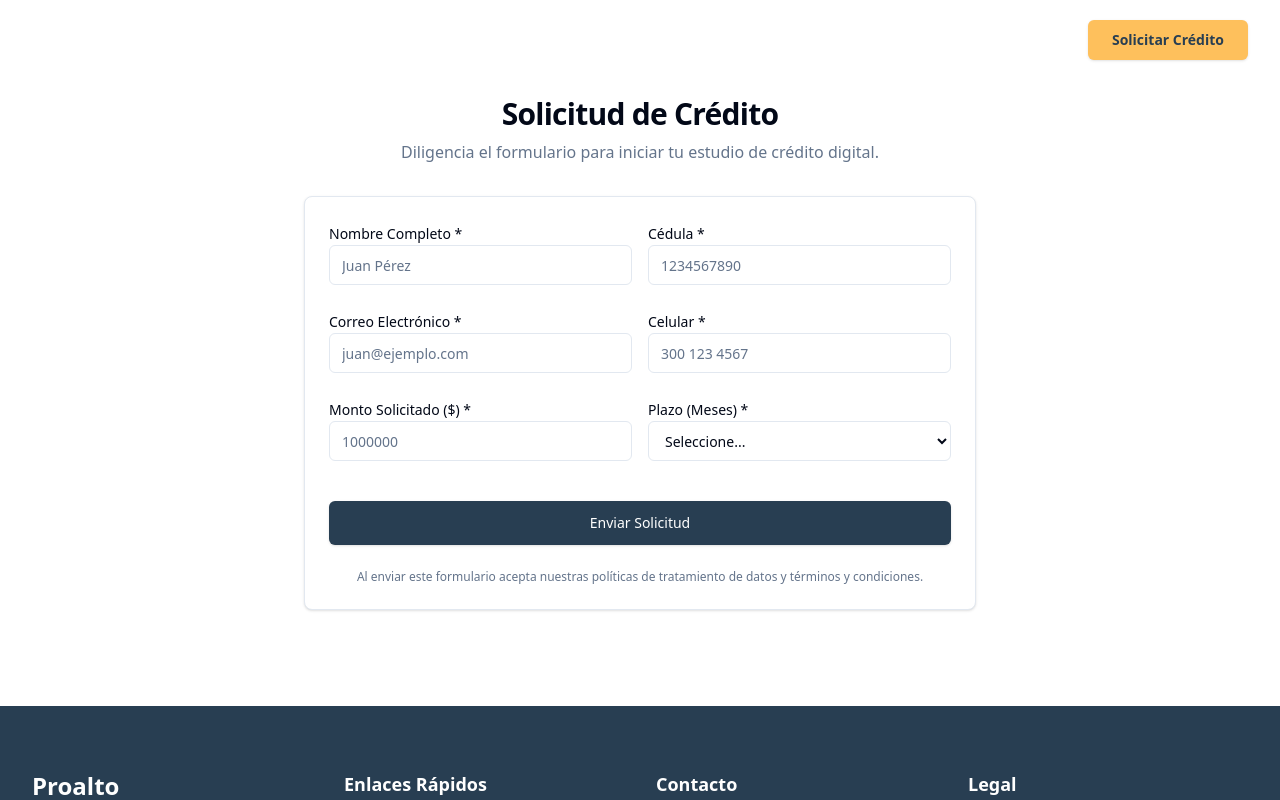
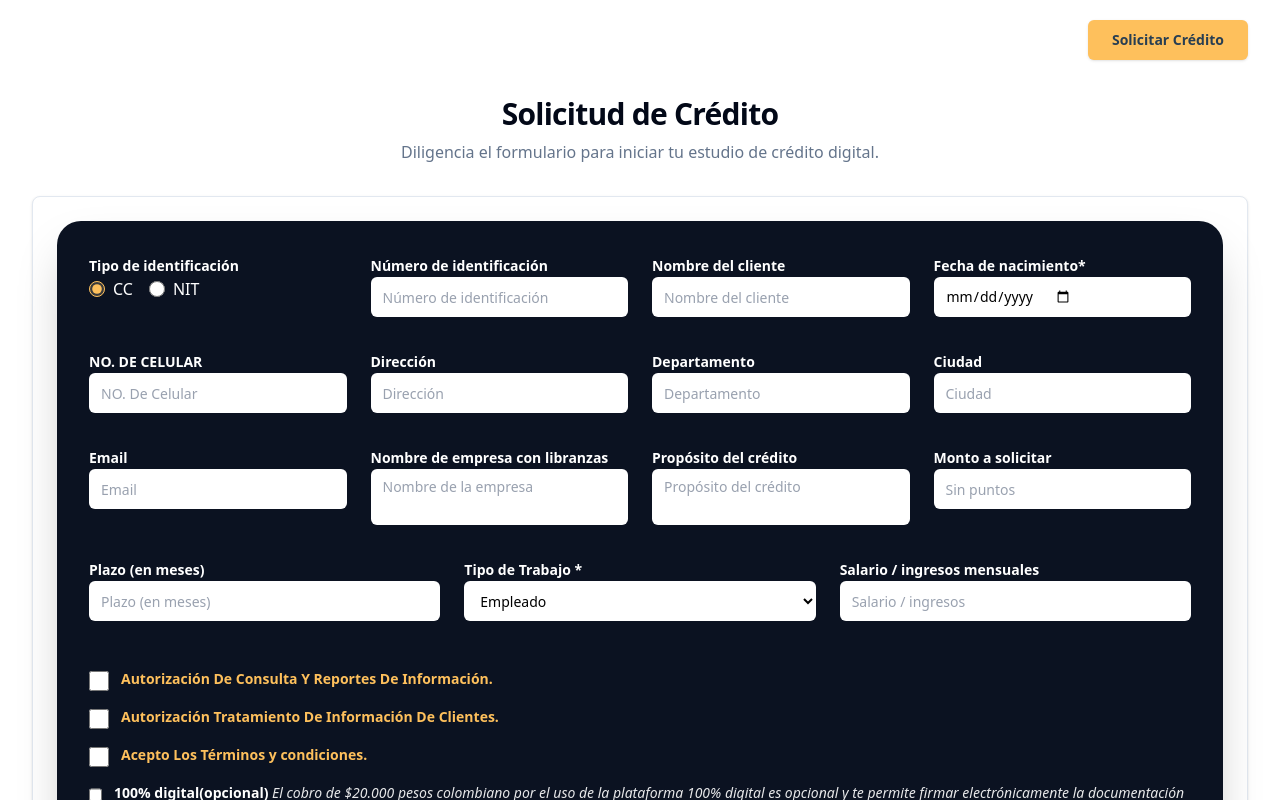
Before and after one commit to Ban68/proalto, a Next.js app: page /formulario-de-registro in a window 1280 px wide. Shown: the top 800 px of the page. Built offline with nearby package versions, Linux system fonts and the light colour scheme.

Commit message:
feat(ui): replicate credit application form with dark theme and full fields

```diff
--- a/app/formulario-de-registro/page.tsx
+++ b/app/formulario-de-registro/page.tsx
@@ -7,7 +7,7 @@ export default function RegisterPage() {
         <div className="min-h-screen bg-background flex flex-col">
             <Navbar />
             <main className="flex-1 container py-12 md:py-24">
-                <div className="max-w-2xl mx-auto space-y-8">
+                <div className="max-w-7xl mx-auto space-y-8">
                     <div className="text-center space-y-2">
                         <h1 className="text-3xl font-bold tracking-tight">Solicitud de Crédito</h1>
                         <p className="text-muted-foreground">
--- a/components/forms/credit-application-form.tsx
+++ b/components/forms/credit-application-form.tsx
@@ -42,113 +42,231 @@ export function CreditApplicationForm() {
     }
 
     return (
-        <form onSubmit={onSubmit} className="space-y-6">
-            <div className="grid grid-cols-1 md:grid-cols-2 gap-4">
+        <form onSubmit={onSubmit} className="space-y-8 bg-[#0B1221] p-8 rounded-3xl text-white shadow-2xl">
+
+            {/* Row 1 */}
+            <div className="grid grid-cols-1 md:grid-cols-2 lg:grid-cols-4 gap-6">
+
+                {/* Tipo de Identificación */}
+                <div className="space-y-3">
+                    <label className="text-sm font-bold">Tipo de identificación</label>
+                    <div className="flex gap-4">
+                        <label className="flex items-center space-x-2 cursor-pointer">
+                            <input type="radio" name="identificationType" value="CC" defaultChecked className="accent-[#fec05c] w-4 h-4" />
+                            <span>CC</span>
+                        </label>
+                        <label className="flex items-center space-x-2 cursor-pointer">
+                            <input type="radio" name="identificationType" value="NIT" className="accent-[#fec05c] w-4 h-4" />
+                            <span>NIT</span>
+                        </label>
+                    </div>
+                </div>
+
+                {/* Número de identificación */}
                 <div className="space-y-2">
-                    <label htmlFor="name" className="text-sm font-medium leading-none peer-disabled:cursor-not-allowed peer-disabled:opacity-70">
-                        Nombre Completo *
-                    </label>
+                    <label htmlFor="cedula" className="text-sm font-bold">Número de identificación</label>
+                    <input
+                        id="cedula"
+                        name="cedula"
+                        required
+                        className="flex h-10 w-full rounded-md border-none bg-white px-3 py-2 text-sm text-black placeholder:text-gray-400 focus:ring-2 focus:ring-[#fec05c]"
+                        placeholder="Número de identificación"
+                    />
+                </div>
+
+                {/* Nombre del Cliente */}
+                <div className="space-y-2">
+                    <label htmlFor="name" className="text-sm font-bold">Nombre del cliente</label>
                     <input
                         id="name"
                         name="name"
                         required
-                        className="flex h-10 w-full rounded-md border border-input bg-background px-3 py-2 text-sm ring-offset-background file:border-0 file:bg-transparent file:text-sm file:font-medium placeholder:text-muted-foreground focus-visible:outline-none focus-visible:ring-2 focus-visible:ring-ring focus-visible:ring-offset-2 disabled:cursor-not-allowed disabled:opacity-50"
-                        placeholder="Juan Pérez"
+                        className="flex h-10 w-full rounded-md border-none bg-white px-3 py-2 text-sm text-black placeholder:text-gray-400 focus:ring-2 focus:ring-[#fec05c]"
+                        placeholder="Nombre del cliente"
                     />
                 </div>
+
+                {/* Fecha de nacimiento */}
                 <div className="space-y-2">
-                    <label htmlFor="cedula" className="text-sm font-medium leading-none peer-disabled:cursor-not-allowed peer-disabled:opacity-70">
-                        Cédula *
-                    </label>
+                    <label htmlFor="birthDate" className="text-sm font-bold">Fecha de nacimiento*</label>
                     <input
-                        id="cedula"
-                        name="cedula"
+                        id="birthDate"
+                        name="birthDate"
+                        type="date"
                         required
-                        type="number"
-                        className="flex h-10 w-full rounded-md border border-input bg-background px-3 py-2 text-sm ring-offset-background file:border-0 file:bg-transparent file:text-sm file:font-medium placeholder:text-muted-foreground focus-visible:outline-none focus-visible:ring-2 focus-visible:ring-ring focus-visible:ring-offset-2 disabled:cursor-not-allowed disabled:opacity-50"
-                        placeholder="1234567890"
+                        className="flex h-10 w-full rounded-md border-none bg-white px-3 py-2 text-sm text-black placeholder:text-gray-400 focus:ring-2 focus:ring-[#fec05c]"
                     />
                 </div>
             </div>
 
-            <div className="grid grid-cols-1 md:grid-cols-2 gap-4">
+            {/* Row 2 */}
+            <div className="grid grid-cols-1 md:grid-cols-2 lg:grid-cols-4 gap-6">
                 <div className="space-y-2">
-                    <label htmlFor="email" className="text-sm font-medium leading-none peer-disabled:cursor-not-allowed peer-disabled:opacity-70">
-                        Correo Electrónico *
-                    </label>
+                    <label htmlFor="phone" className="text-sm font-bold uppercase">No. De Celular</label>
+                    <input
+                        id="phone"
+                        name="phone"
+                        type="tel"
+                        required
+                        className="flex h-10 w-full rounded-md border-none bg-white px-3 py-2 text-sm text-black placeholder:text-gray-400 focus:ring-2 focus:ring-[#fec05c]"
+                        placeholder="NO. De Celular"
+                    />
+                </div>
+                <div className="space-y-2">
+                    <label htmlFor="address" className="text-sm font-bold">Dirección</label>
+                    <input
+                        id="address"
+                        name="address"
+                        required
+                        className="flex h-10 w-full rounded-md border-none bg-white px-3 py-2 text-sm text-black placeholder:text-gray-400 focus:ring-2 focus:ring-[#fec05c]"
+                        placeholder="Dirección"
+                    />
+                </div>
+                <div className="space-y-2">
+                    <label htmlFor="department" className="text-sm font-bold">Departamento</label>
+                    <input
+                        id="department"
+                        name="department"
+                        required
+                        className="flex h-10 w-full rounded-md border-none bg-white px-3 py-2 text-sm text-black placeholder:text-gray-400 focus:ring-2 focus:ring-[#fec05c]"
+                        placeholder="Departamento"
+                    />
+                </div>
+                <div className="space-y-2">
+                    <label htmlFor="city" className="text-sm font-bold">Ciudad</label>
+                    <input
+                        id="city"
+                        name="city"
+                        required
+                        className="flex h-10 w-full rounded-md border-none bg-white px-3 py-2 text-sm text-black placeholder:text-gray-400 focus:ring-2 focus:ring-[#fec05c]"
+                        placeholder="Ciudad"
+                    />
+                </div>
+            </div>
+
+            {/* Row 3 */}
+            <div className="grid grid-cols-1 md:grid-cols-2 lg:grid-cols-4 gap-6">
+                <div className="space-y-2">
+                    <label htmlFor="email" className="text-sm font-bold">Email</label>
                     <input
                         id="email"
                         name="email"
                         type="email"
                         required
-                        className="flex h-10 w-full rounded-md border border-input bg-background px-3 py-2 text-sm ring-offset-background file:border-0 file:bg-transparent file:text-sm file:font-medium placeholder:text-muted-foreground focus-visible:outline-none focus-visible:ring-2 focus-visible:ring-ring focus-visible:ring-offset-2 disabled:cursor-not-allowed disabled:opacity-50"
-                        placeholder="juan@ejemplo.com"
+                        className="flex h-10 w-full rounded-md border-none bg-white px-3 py-2 text-sm text-black placeholder:text-gray-400 focus:ring-2 focus:ring-[#fec05c]"
+                        placeholder="Email"
                     />
                 </div>
                 <div className="space-y-2">
-                    <label htmlFor="phone" className="text-sm font-medium leading-none peer-disabled:cursor-not-allowed peer-disabled:opacity-70">
-                        Celular *
-                    </label>
+                    <label htmlFor="company" className="text-sm font-bold">Nombre de empresa con libranzas</label>
+                    <textarea
+                        id="company"
+                        name="company"
+                        required
+                        className="flex min-h-[40px] w-full rounded-md border-none bg-white px-3 py-2 text-sm text-black placeholder:text-gray-400 focus:ring-2 focus:ring-[#fec05c] resize-none"
+                        placeholder="Nombre de la empresa"
+                        rows={2}
+                    />
+                </div>
+                <div className="space-y-2">
+                    <label htmlFor="purpose" className="text-sm font-bold">Propósito del crédito</label>
+                    <textarea
+                        id="purpose"
+                        name="purpose"
+                        required
+                        className="flex min-h-[40px] w-full rounded-md border-none bg-white px-3 py-2 text-sm text-black placeholder:text-gray-400 focus:ring-2 focus:ring-[#fec05c] resize-none"
+                        placeholder="Propósito del crédito"
+                        rows={2}
+                    />
+                </div>
+                <div className="space-y-2">
+                    <label htmlFor="amount" className="text-sm font-bold">Monto a solicitar</label>
                     <input
-                        id="phone"
-                        name="phone"
-                        type="tel"
+                        id="amount"
+                        name="amount"
+                        type="number"
+                        min="500000"
                         required
-                        className="flex h-10 w-full rounded-md border border-input bg-background px-3 py-2 text-sm ring-offset-background file:border-0 file:bg-transparent file:text-sm file:font-medium placeholder:text-muted-foreground focus-visible:outline-none focus-visible:ring-2 focus-visible:ring-ring focus-visible:ring-offset-2 disabled:cursor-not-allowed disabled:opacity-50"
-                        placeholder="300 123 4567"
+                        className="flex h-10 w-full rounded-md border-none bg-white px-3 py-2 text-sm text-black placeholder:text-gray-400 focus:ring-2 focus:ring-[#fec05c]"
+                        placeholder="Sin puntos"
                     />
                 </div>
             </div>
 
-            <div className="grid grid-cols-1 md:grid-cols-2 gap-4">
+            {/* Row 4 */}
+            <div className="grid grid-cols-1 md:grid-cols-3 gap-6">
                 <div className="space-y-2">
-                    <label htmlFor="amount" className="text-sm font-medium leading-none peer-disabled:cursor-not-allowed peer-disabled:opacity-70">
-                        Monto Solicitado ($) *
-                    </label>
+                    <label htmlFor="term" className="text-sm font-bold">Plazo (en meses)</label>
                     <input
-                        id="amount"
-                        name="amount"
+                        id="term"
+                        name="term"
                         type="number"
                         required
-                        min="500000"
-                        className="flex h-10 w-full rounded-md border border-input bg-background px-3 py-2 text-sm ring-offset-background file:border-0 file:bg-transparent file:text-sm file:font-medium placeholder:text-muted-foreground focus-visible:outline-none focus-visible:ring-2 focus-visible:ring-ring focus-visible:ring-offset-2 disabled:cursor-not-allowed disabled:opacity-50"
-                        placeholder="1000000"
+                        className="flex h-10 w-full rounded-md border-none bg-white px-3 py-2 text-sm text-black placeholder:text-gray-400 focus:ring-2 focus:ring-[#fec05c]"
+                        placeholder="Plazo (en meses)"
                     />
                 </div>
                 <div className="space-y-2">
-                    <label htmlFor="term" className="text-sm font-medium leading-none peer-disabled:cursor-not-allowed peer-disabled:opacity-70">
-                        Plazo (Meses) *
-                    </label>
+                    <label htmlFor="employmentType" className="text-sm font-bold">Tipo de Trabajo *</label>
                     <select
-                        id="term"
-                        name="term"
+                        id="employmentType"
+                        name="employmentType"
                         required
-                        className="flex h-10 w-full rounded-md border border-input bg-background px-3 py-2 text-sm ring-offset-background placeholder:text-muted-foreground focus-visible:outline-none focus-visible:ring-2 focus-visible:ring-ring focus-visible:ring-offset-2 disabled:cursor-not-allowed disabled:opacity-50"
+                        className="flex h-10 w-full rounded-md border-none bg-white px-3 py-2 text-sm text-black focus:ring-2 focus:ring-[#fec05c]"
                     >
-                        <option value="">Seleccione...</option>
-                        <option value="6">6 Meses</option>
-                        <option value="12">12 Meses</option>
-                        <option value="18">18 Meses</option>
-                        <option value="24">24 Meses</option>
-                        <option value="36">36 Meses</option>
-                        <option value="48">48 Meses</option>
+                        <option value="empleado">Empleado</option>
+                        <option value="pensionado">Pensionado</option>
+                        <option value="independiente">Independiente</option>
                     </select>
+                </div>
+                <div className="space-y-2">
+                    <label htmlFor="monthlyIncome" className="text-sm font-bold">Salario / ingresos mensuales</label>
+                    <input
+                        id="monthlyIncome"
+                        name="monthlyIncome"
+                        type="number"
+                        required
+                        className="flex h-10 w-full rounded-md border-none bg-white px-3 py-2 text-sm text-black placeholder:text-gray-400 focus:ring-2 focus:ring-[#fec05c]"
+                        placeholder="Salario / ingresos"
+                    />
                 </div>
             </div>
 
-            <div className="pt-4">
+            {/* Checkboxes */}
+            <div className="space-y-4 pt-4">
+                <label className="flex items-start gap-3 cursor-pointer">
+                    <input type="checkbox" name="creditReportAuth" required className="accent-[#fec05c] w-5 h-5 mt-0.5" />
+                    <span className="text-sm font-bold text-[#fec05c]">Autorización De Consulta Y Reportes De Información.</span>
+                </label>
+                <label className="flex items-start gap-3 cursor-pointer">
+                    <input type="checkbox" name="dataAuth" required className="accent-[#fec05c] w-5 h-5 mt-0.5" />
+                    <span className="text-sm font-bold text-[#fec05c]">Autorización Tratamiento De Información De Clientes.</span>
+                </label>
+                <label className="flex items-start gap-3 cursor-pointer">
+                    <input type="checkbox" name="terms" required className="accent-[#fec05c] w-5 h-5 mt-0.5" />
+                    <span className="text-sm font-bold text-[#fec05c]">Acepto Los Términos y condiciones.</span>
+                </label>
+                <label className="flex items-start gap-3 cursor-pointer">
+                    <input type="checkbox" name="digitalService" className="accent-[#fec05c] w-5 h-5 mt-0.5" />
+                    <span className="text-sm italic text-white/90">
+                        <strong className="text-white not-italic">100% digital(opcional)</strong> El cobro de $20.000 pesos colombiano por el uso de la plataforma 100% digital es opcional y te permite firmar electrónicamente la documentación relacionado con el crédito solicitado, ahorrándote tiempo y dinero. Este costo es único y se cobra en el momento del desembolso del crédito.
+                    </span>
+                </label>
+            </div>
+
+            <div className="pt-8">
                 <button
                     type="submit"
                     disabled={isLoading}
                     className={cn(
-                        "inline-flex w-full items-center justify-center rounded-md bg-primary px-8 py-3 text-sm font-medium text-primary-foreground shadow transition-colors hover:bg-primary/90 focus-visible:outline-none focus-visible:ring-1 focus-visible:ring-ring disabled:pointer-events-none disabled:opacity-50",
+                        "w-full rounded-full bg-[#fec05c] px-8 py-4 text-lg font-bold text-[#283e52] shadow-lg hover:shadow-xl hover:scale-[1.02] transition-all duration-300 disabled:opacity-50 disabled:pointer-events-none",
                         isLoading && "cursor-wait opacity-50"
                     )}
                 >
                     {isLoading ? (
                         <>
-                            <Loader2 className="mr-2 h-4 w-4 animate-spin" />
-                            Procesando...
+                            <Loader2 className="mr-2 h-5 w-5 animate-spin inline" />
+                            Enviando...
                         </>
                     ) : (
                         "Enviar Solicitud"
@@ -156,8 +274,8 @@ export function CreditApplicationForm() {
                 </button>
             </div>
 
-            <p className="text-xs text-center text-muted-foreground">
-                Al enviar este formulario acepta nuestras políticas de tratamiento de datos y términos y condiciones.
+            <p className="text-sm text-center text-gray-300 mt-6 leading-relaxed max-w-3xl mx-auto">
+                Para agilizar tu solicitud envíanos al correo <a href="mailto:servicioalcliente@proalto.co" className="text-[#fec05c] underline">servicioalcliente@proalto.co</a> fotocopia de tu cédula, RUT, certificación de tus ingresos y cámara de comercio.
             </p>
         </form>
     );
```
